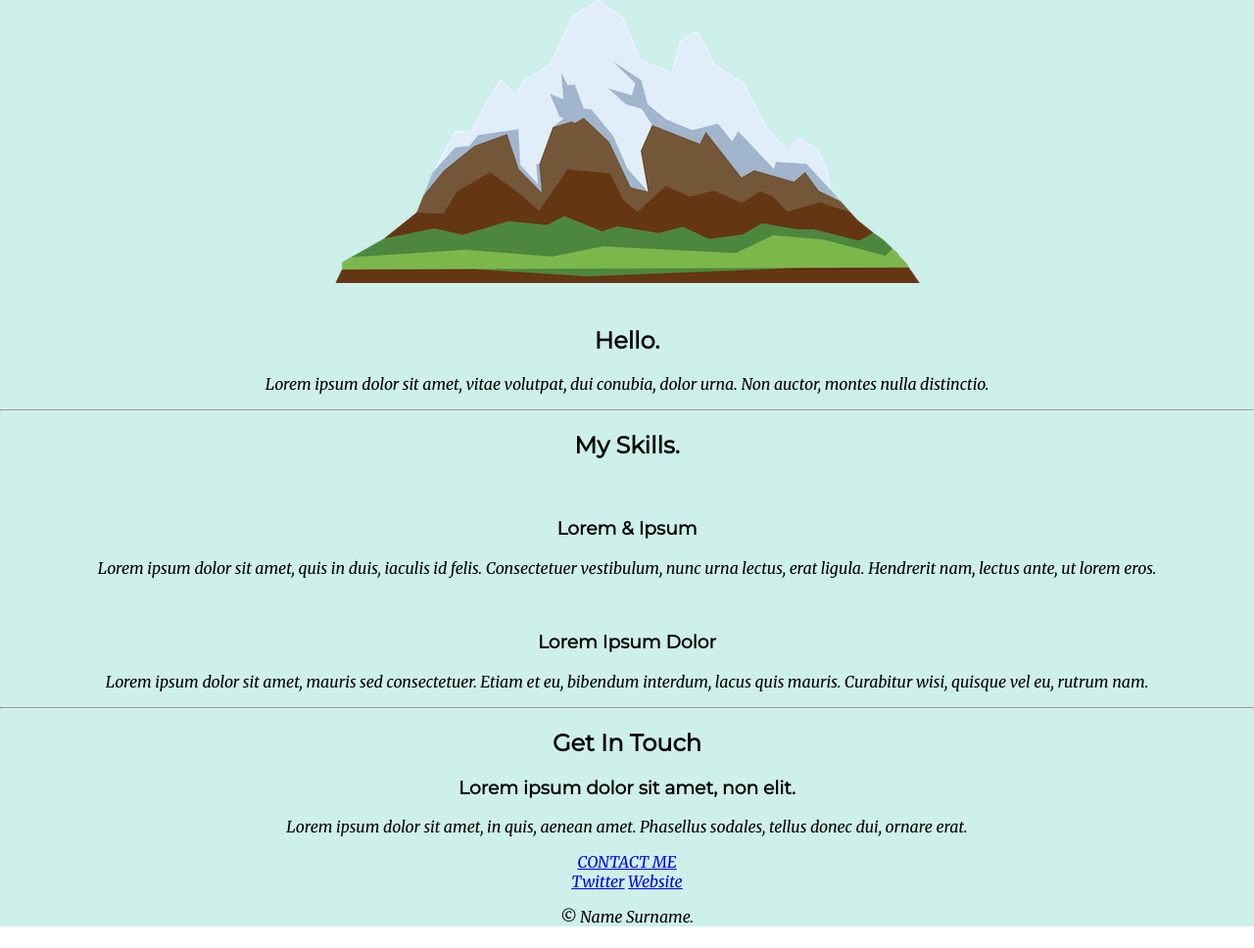
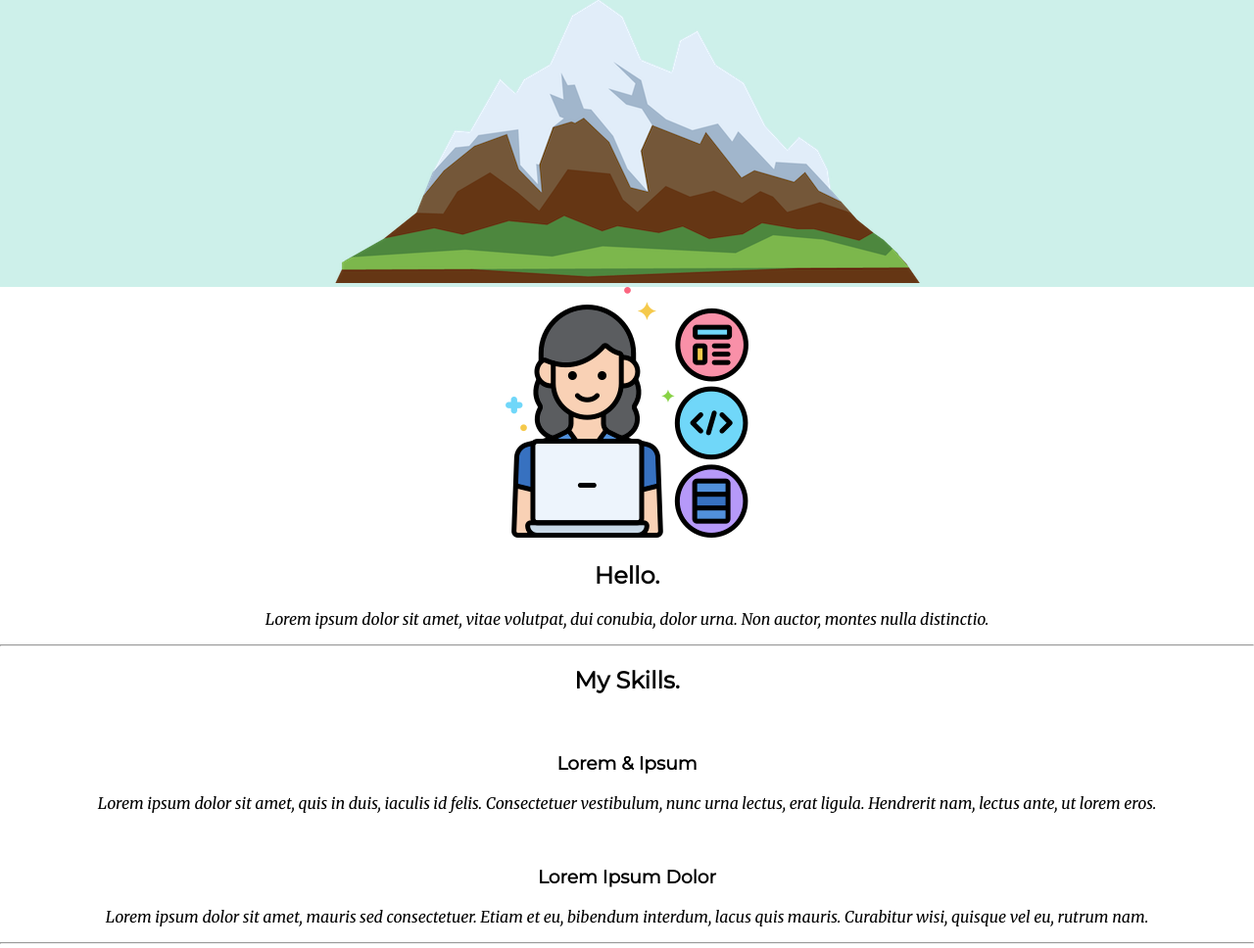
Before and after one commit to IvalinaNenova/Udemy-Courses, a plain HTML site: page Web Development Bootcamp/CSS - My Site/index.html in a window 1280 px wide. Shown: the part 272-1240 px from the top of the page at 98% size. Drawn offline with Linux system fonts and the light colour scheme.

Commit message:
Added profile image

```diff
--- a/Web Development Bootcamp/CSS - My Site/css/styles.css
+++ b/Web Development Bootcamp/CSS - My Site/css/styles.css
@@ -23,9 +23,11 @@ h3{
 }
 
 .middle-container {
+  background-color: white;
 }
 
 .bottom-container {
+  background-color: white;
 }
 
 .bottom-cloud {
--- a/Web Development Bootcamp/CSS - My Site/index.html
+++ b/Web Development Bootcamp/CSS - My Site/index.html
@@ -20,7 +20,7 @@
 
       <div class="middle-container">
         <div class="profile">
-          <img src="" alt="">
+          <img src="images/developer.png" alt="">
           <h2>Hello.</h2>
           <p>Lorem ipsum dolor sit amet, vitae volutpat, dui conubia, dolor urna. Non auctor, montes nulla distinctio.</p>
         </div>
```
Also changed, not shown: Web Development Bootcamp/CSS - My Site/images/developer.png (added).
